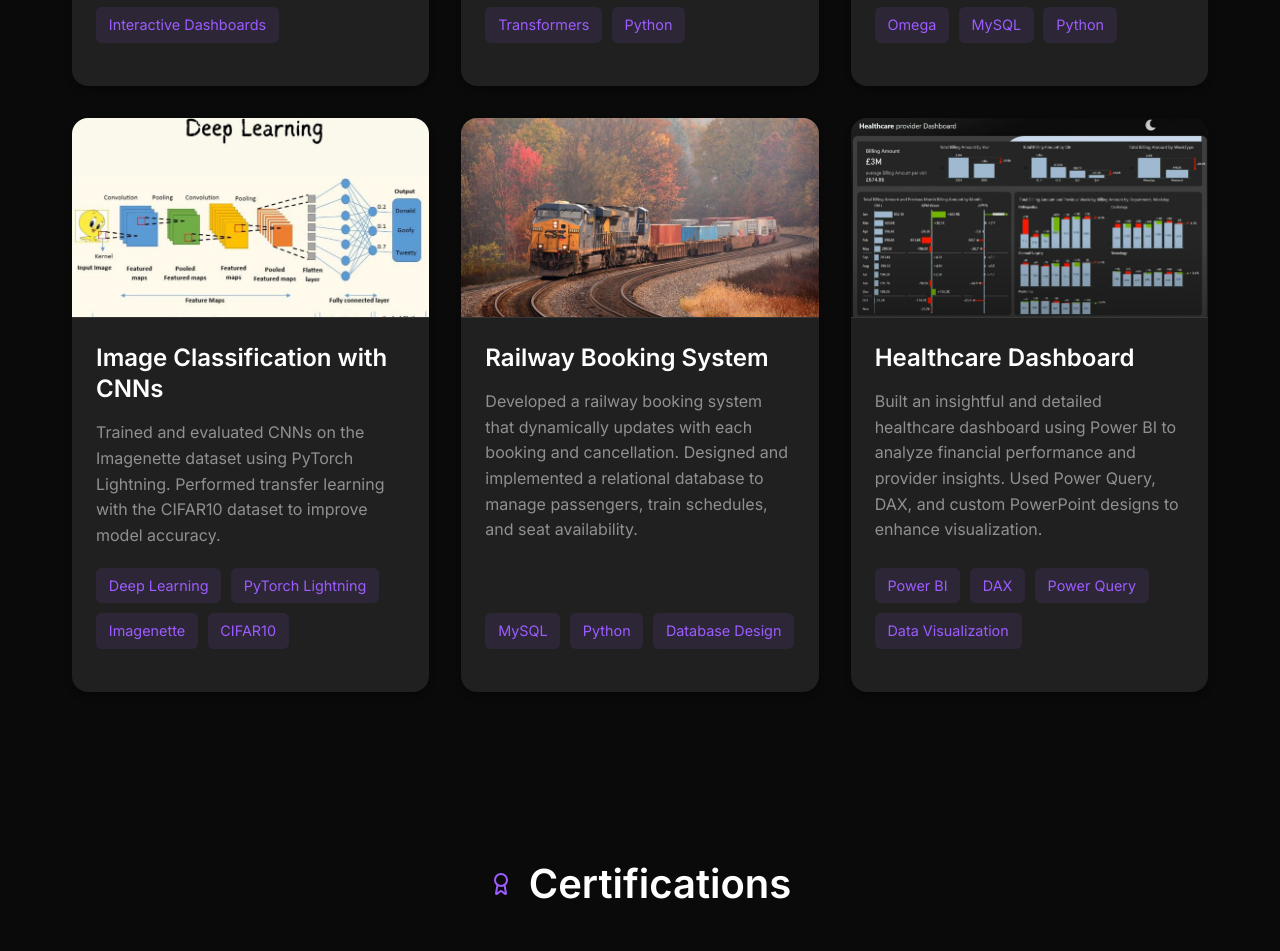
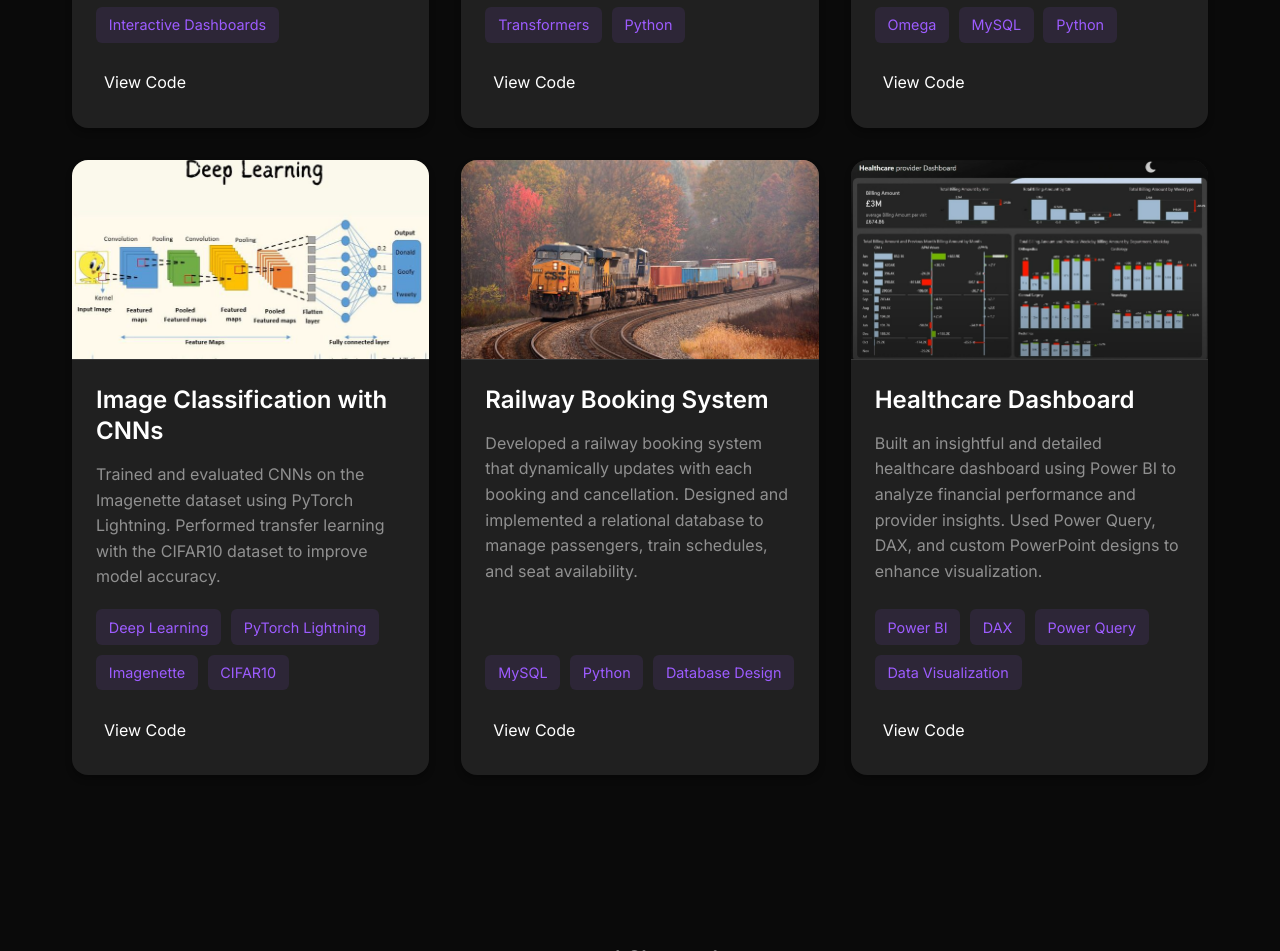
Before and after one commit to RamshaAkhter/RamshaAkhter.github.io, a plain HTML site: page index.html in a window 1280 px wide. Shown: the part 4823-5774 px from the top of the page. Drawn offline with nearby package versions, Linux system fonts and the light colour scheme.

Commit message:
index.html

```diff
--- a/index.html
+++ b/index.html
@@ -202,6 +202,12 @@
                             <span class="tech-tag">EDA</span>
                             <span class="tech-tag">Interactive Dashboards</span>
                         </div>
+                        <div class="project-links">
+                            <a href="#" class="project-link">
+                                <i data-lucide="github"></i>
+                                <span>View Code</span>
+                            </a>
+                        </div>
                     </div>
                 </div>
 
@@ -220,6 +226,12 @@
                             <span class="tech-tag">Transformers</span>
                             <span class="tech-tag">Python</span>
                         </div>
+                        <div class="project-links">
+                            <a href="#" class="project-link">
+                                <i data-lucide="github"></i>
+                                <span>View Code</span>
+                            </a>
+                        </div>
                     </div>
                 </div>
 
@@ -236,6 +248,12 @@
                             <span class="tech-tag">Omega</span>
                             <span class="tech-tag">MySQL</span>
                             <span class="tech-tag">Python</span>
+                        </div>
+                        <div class="project-links">
+                            <a href="#" class="project-link">
+                                <i data-lucide="github"></i>
+                                <span>View Code</span>
+                            </a>
                         </div>
                     </div>
                 </div>
@@ -255,6 +273,12 @@
                             <span class="tech-tag">Imagenette</span>
                             <span class="tech-tag">CIFAR10</span>
                         </div>
+                        <div class="project-links">
+                            <a href="#" class="project-link">
+                                <i data-lucide="github"></i>
+                                <span>View Code</span>
+                            </a>
+                        </div>
                     </div>
                 </div>
 
@@ -271,6 +295,12 @@
             <span class="tech-tag">MySQL</span>
             <span class="tech-tag">Python</span>
             <span class="tech-tag">Database Design</span>
+        </div>
+        <div class="project-links">
+            <a href="#" class="project-link">
+                <i data-lucide="github"></i>
+                <span>View Code</span>
+            </a>
         </div>
     </div>
 </div>
@@ -289,6 +319,12 @@
             <span class="tech-tag">DAX</span>
             <span class="tech-tag">Power Query</span>
             <span class="tech-tag">Data Visualization</span>
+        </div>
+        <div class="project-links">
+            <a href="#" class="project-link">
+                <i data-lucide="github"></i>
+                <span>View Code</span>
+            </a>
         </div>
     </div>
 </div>
```
